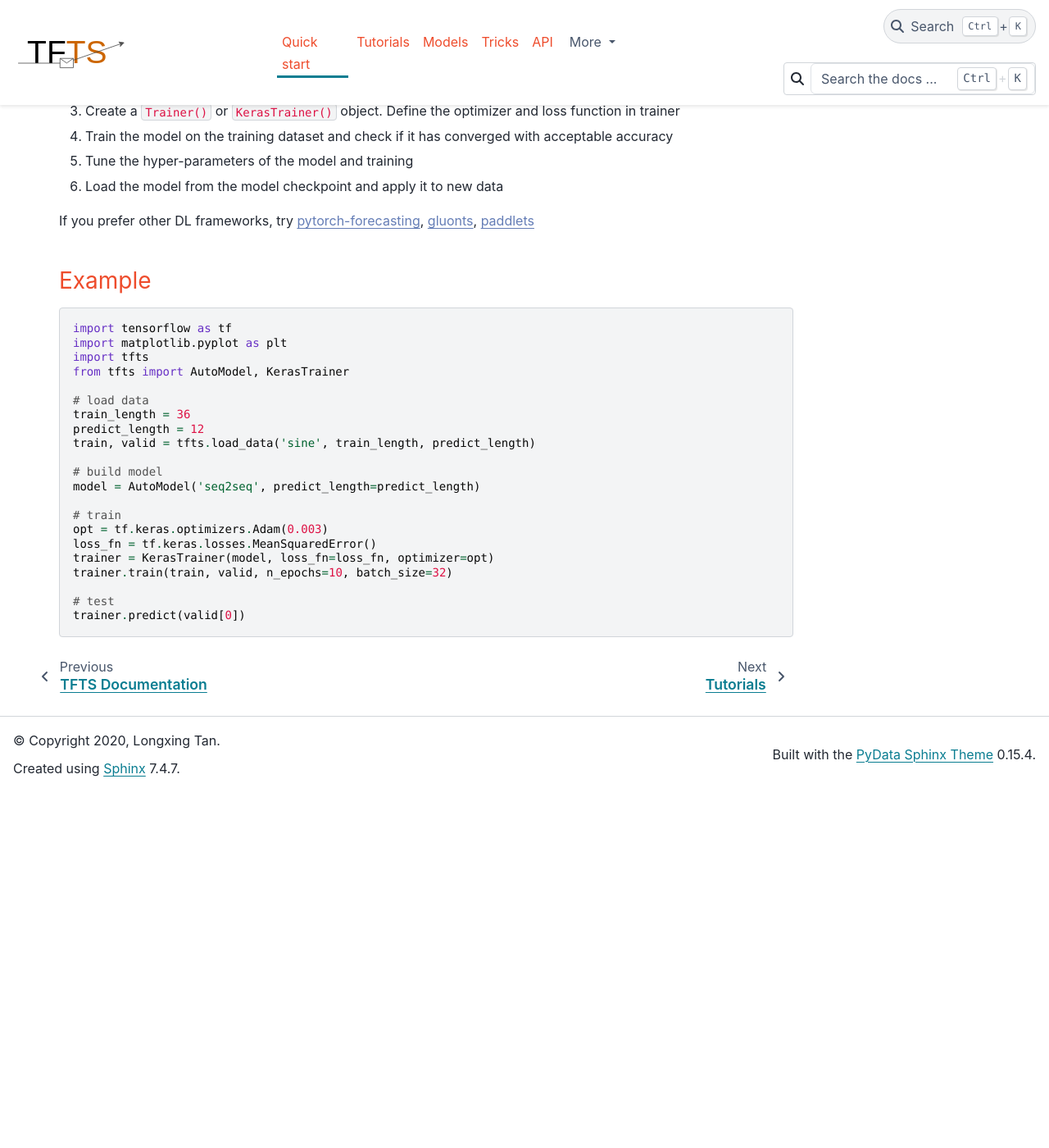
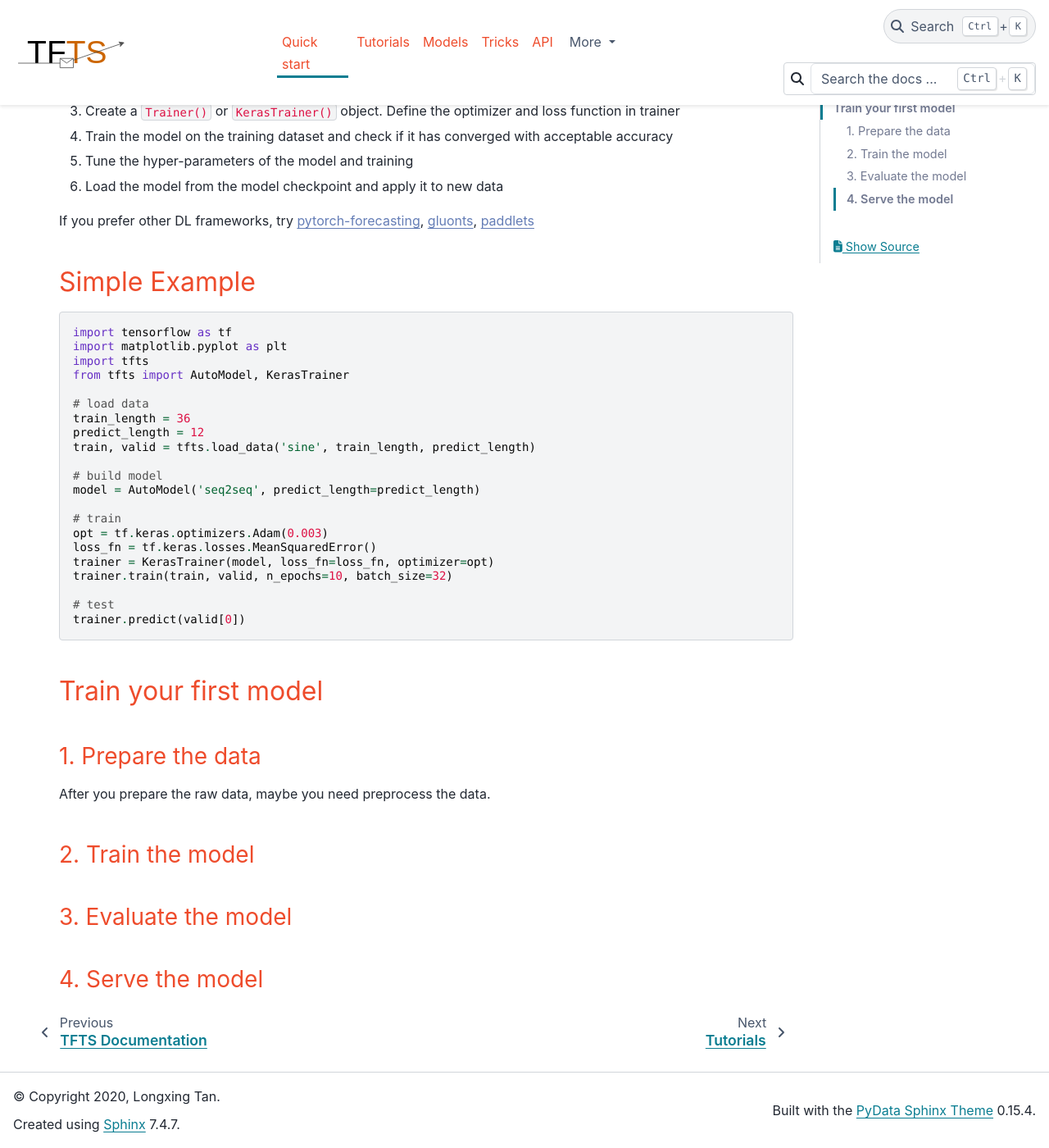
Before and after one commit to LongxingTan/Time-series-prediction, a Sphinx documentation site: the page built from docs/source/quick-start.rst, in a window 1280 px wide and 1400 px high, scrolled down 805 px. Shown: the whole window at 82% size. Built offline with Sphinx 7.4.7 and the PyData theme 0.15.4, drawn with Linux system fonts in a browser that asks for light colours; before the commit the page ends 1771 px from its top, so only the background shows below that.

```diff
--- a/docs/source/quick-start.rst
+++ b/docs/source/quick-start.rst
@@ -45,8 +45,8 @@ The general setup for training and testing a model is
 
 If you prefer other DL frameworks, try `pytorch-forecasting <https://github.com/jdb78/pytorch-forecasting>`_, `gluonts <https://github.com/awslabs/gluonts>`_, `paddlets <https://github.com/PaddlePaddle/PaddleTS>`_
 
-Example
-~~~~~~~~~~~~~
+Simple Example
+----------------
 
 .. code-block:: python
 
@@ -72,5 +72,22 @@ Example
     # test
     trainer.predict(valid[0])
 
+Train your first model
+---------------------------
+
+1. Prepare the data
+~~~~~~~~~~~~~~~~~~
+
+After you prepare the raw data, maybe you need preprocess the data.
+
+
+2. Train the model
+~~~~~~~~~~~~~~~~~~
+
+3. Evaluate the model
+~~~~~~~~~~~~~~~~~~
+
+4. Serve the model
+~~~~~~~~~~~~~~~~~~
 
 .. currentmodule:: tfts
```
Also changed, not shown: CHANGELOG.md (+8 -6 lines), README.md (+20 -2 lines), README_CN.md (+34 -0 lines).
